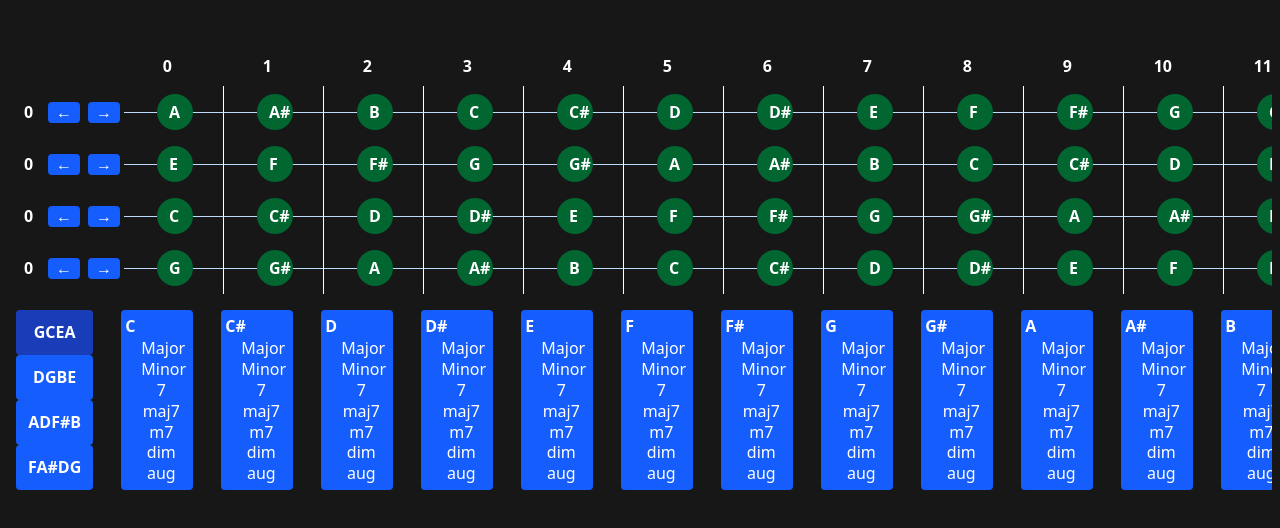
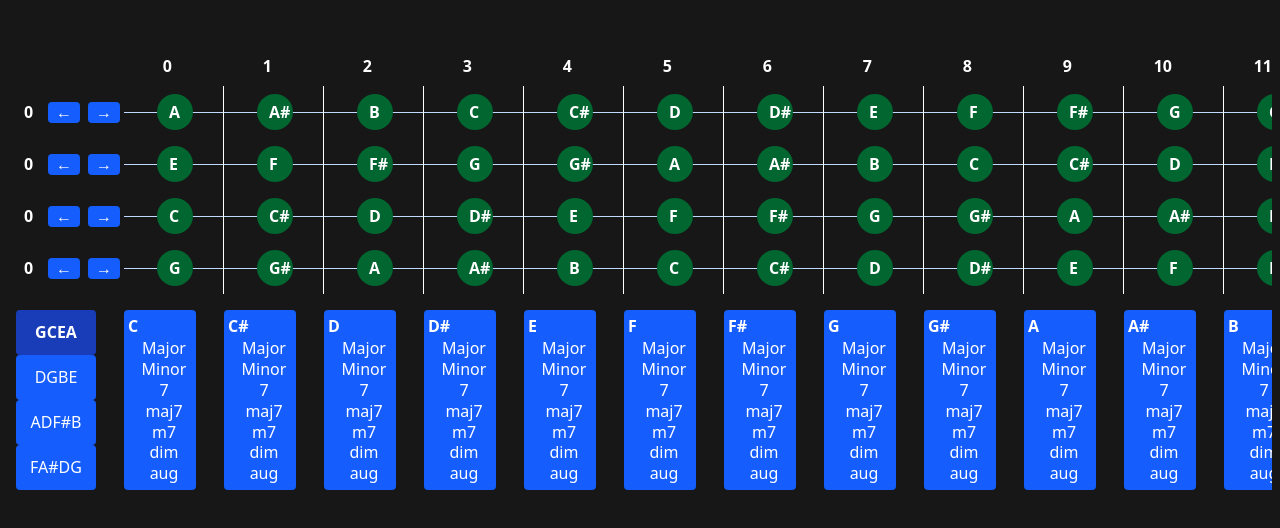
Before and after one commit to hallvaaw/UkulelExplorer, a Vue app: page / in a window 1280 px wide. Shown: the part 120-648 px from the top of the page. Built offline with nearby package versions, Linux system fonts and the light colour scheme.

Commit message:
adjust tunings

```diff
--- a/src/components/UkuleleFretboard.vue
+++ b/src/components/UkuleleFretboard.vue
@@ -26,15 +26,15 @@
     </div>
     <div id="buttons" class="flex space-x-7 mt-4 shrink-0 overflow-x-auto">
         <div id="tuning-buttons" class="flex flex-col">
-            <button @click="tuneGCEA" class="bg-blue-600 text-white font-semibold px-3 py-4 rounded hover:bg-blue-700 ml-2" :class="{'bg-blue-800 text-black': tuning === 'GCEA'}">GCEA</button>
-            <button @click="tuneDGBE" class="bg-blue-600 text-white font-bold px-3 py-4 rounded hover:bg-blue-700 ml-2" :class="{'bg-blue-800': tuning === 'DGBE'}">DGBE</button>
-            <button @click="tuneADFsB" class="bg-blue-600 text-white font-bold px-3 py-4 rounded hover:bg-blue-700 ml-2" :class="{'bg-blue-800': tuning === 'ADFsB'}">ADF#B</button>
-            <button @click="tuneFAsDG" class="bg-blue-600 text-white font-bold px-3 py-4 rounded hover:bg-blue-700 ml-2" :class="{'bg-blue-800': tuning === 'FAsDG'}">FA#DG</button>
+            <button @click="tuneGCEA" class="bg-blue-600 text-white w-20 py-4 rounded hover:bg-blue-700 ml-2" :class="{'bg-blue-800 font-bold': tuning === 'GCEA'}">GCEA</button>
+            <button @click="tuneDGBE" class="bg-blue-600 text-white w-20 py-4 rounded hover:bg-blue-700 ml-2" :class="{'bg-blue-800 font-bold': tuning === 'DGBE'}">DGBE</button>
+            <button @click="tuneADFsB" class="bg-blue-600 text-white w-20 py-4 rounded hover:bg-blue-700 ml-2" :class="{'bg-blue-800 font-bold': tuning === 'ADFsB'}">ADF#B</button>
+            <button @click="tuneFAsDG" class="bg-blue-600 text-white w-20 py-4 rounded hover:bg-blue-700 ml-2" :class="{'bg-blue-800 font-bold': tuning === 'FAsDG'}">FA#DG</button>
         </div>
         <div v-for="(tone, i) in NOTES" :key="i" class="flex">
                 <div :id="tone" class="bg-blue-600 text-white font-bold p-1 rounded" :class="{'bg-green-500': selectedChord === tone}">{{ tone }}
             <div v-for="(subtone, j) in SUBNOTES" :key="j" class="flex flex-row">
-                <button @click="setChord(tone, subtone)" :class="['bg-blue-600 font-normal w-14 px-2 py-1 rounded hover:bg-blue-700 ml-2', selectedChord === tone && selectedSubChord === subtone ? 'bg-green-200 text-black' : 'text-white']">{{ subtone }}</button>
+                <button @click="setChord(tone, subtone)" :class="['bg-blue-600 font-normal w-14 py-1 rounded hover:bg-blue-700 ml-2', selectedChord === tone && selectedSubChord === subtone ? 'bg-green-200 text-black' : 'text-white']">{{ subtone }}</button>
                 </div>
             </div>
         </div>
```
